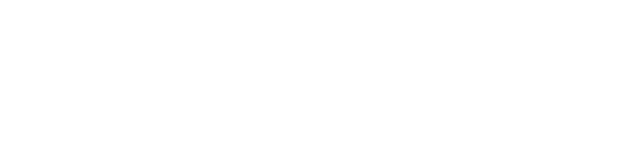
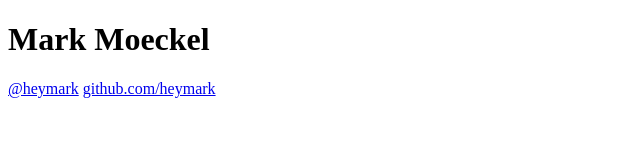
Before and after one commit to heymark/heymark.github.io, a plain HTML site: page index.html in a window 1280 px wide. Shown: the whole page, without its empty margins (0-640 px from the left). Drawn offline with Linux system fonts and the light colour scheme.

Commit message:
Add Twitter and GitHub links

```diff
--- a/index.html
+++ b/index.html
@@ -1,8 +1,18 @@
 <!DOCTYPE html>
 <html>
-    <head>
-        <title>markmoeckel.com</title>
-    </head>
-    <body>
-    </body>
+
+<head>
+    <meta charset="utf-8">
+    <title>Mark Moeckel</title>
+    <meta name="description" content="Say hello.">
+</head>
+
+<body>
+    <h1>Mark Moeckel</h1>
+    <div>
+        <a id="twitter" class="contact" href="https://twitter.com/heymark">@heymark</a>
+        <a id="github" class="contact" href="https://github.com/heymark">github.com/heymark</a>
+    </div>
+</body>
+
 </html>
```
